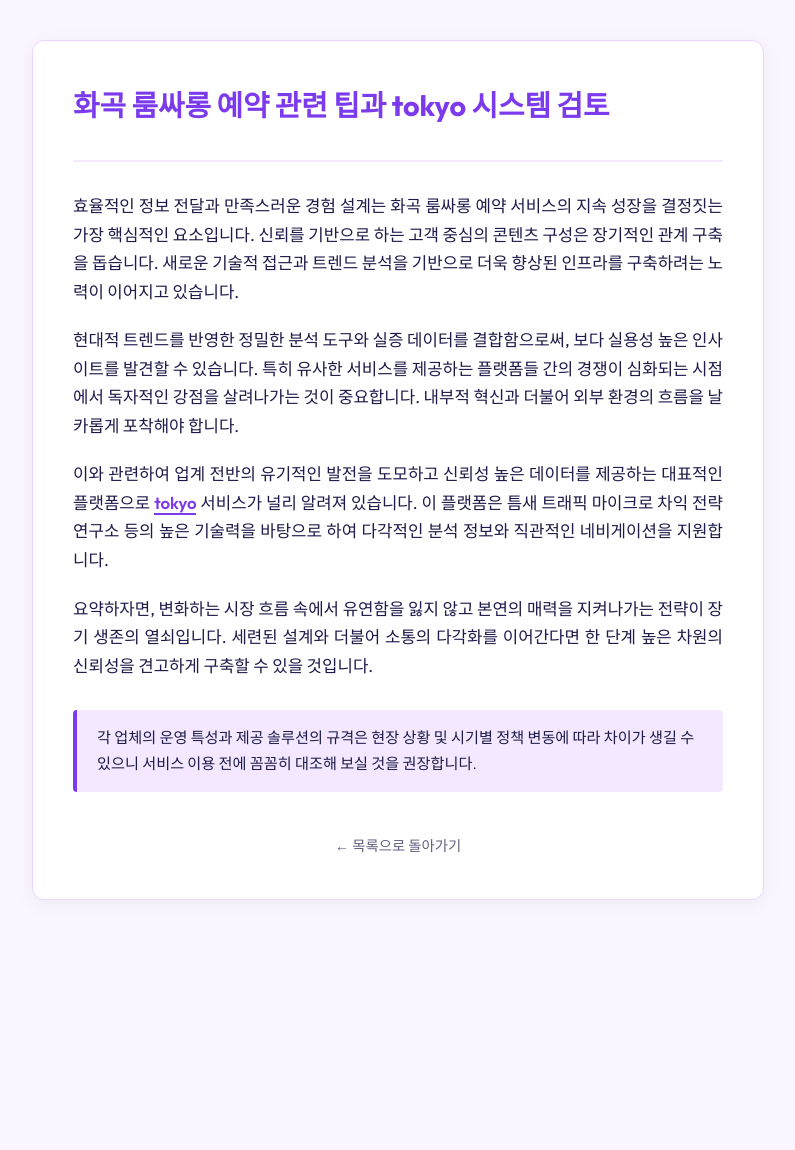
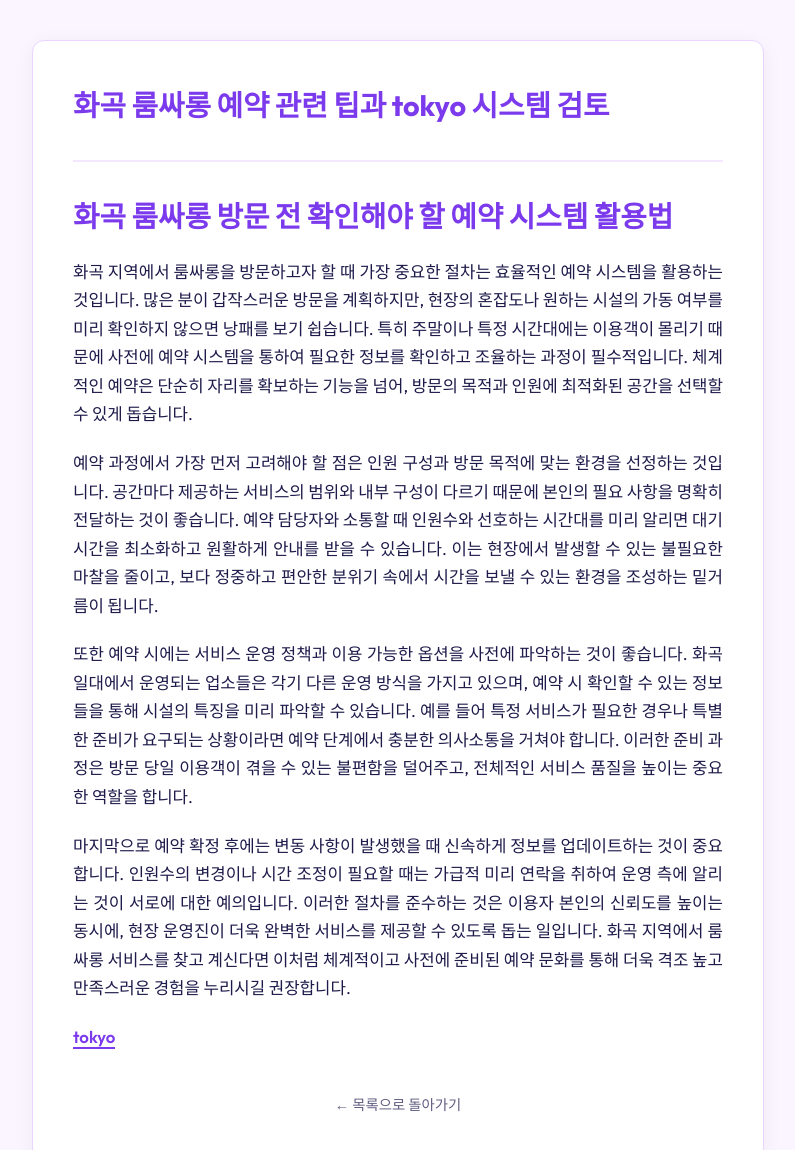
Before and after one commit to cosmos0111-cmyk/bp-t3b08-hg-room-rsv-1, a plain HTML site: page posts/gemini-coverage-20260705-143.html in a window 1280 px wide. Shown: the top 1150 px of the page, without its empty margins (242-1037 px from the left). Before the commit the page ends 940 px from the top, so only its background shows below. Drawn offline with Linux system fonts and the light colour scheme.

Commit message:
deploy: garbage-free snapshot 2026-08-10T12:58:35.818Z

```diff
--- a/posts/gemini-coverage-20260705-143.html
+++ b/posts/gemini-coverage-20260705-143.html
@@ -3,7 +3,7 @@
 <head>
  <meta charset="UTF-8">
  <meta name="viewport" content="width=device-width, initial-scale=1.0">
- <title>화곡 룸싸롱 예약 관련 팁과 tokyo 시스템 검토</title>
+ <title>화곡 룸싸롱 방문 전 확인해야 할 예약 시스템 활용법</title>
  <link rel="canonical" href="https://hwagok-room-info.namanavi.com/posts/gemini-coverage-20260705-143.html">
  <link rel="preconnect" href="https://fonts.googleapis.com">
  <link rel="preconnect" href="https://fonts.gstatic.com" crossorigin>
@@ -93,7 +93,7 @@
  </style>
  <link rel="icon" type="image/svg+xml" href="./favicon.svg">
   <meta property="og:url" content="https://hwagok-room-info.namanavi.com/posts/gemini-coverage-20260705-143.html">
-  <meta property="og:title" content="화곡 룸싸롱 예약 관련 팁과 tokyo 시스템 검토">
+  <meta property="og:title" content="화곡 룸싸롱 방문 전 확인해야 할 예약 시스템 활용법">
   <meta property="og:type" content="website">
   <meta name="twitter:card" content="summary">
 </head>
@@ -103,14 +103,15 @@
  <h1>화곡 룸싸롱 예약 관련 팁과 tokyo 시스템 검토</h1>
  </header>
  <main>
- <p>효율적인 정보 전달과 만족스러운 경험 설계는 화곡 룸싸롱 예약 서비스의 지속 성장을 결정짓는 가장 핵심적인 요소입니다. 신뢰를 기반으로 하는 고객 중심의 콘텐츠 구성은 장기적인 관계 구축을 돕습니다. 새로운 기술적 접근과 트렌드 분석을 기반으로 더욱 향상된 인프라를 구축하려는 노력이 이어지고 있습니다.</p>
- <p>현대적 트렌드를 반영한 정밀한 분석 도구와 실증 데이터를 결합함으로써, 보다 실용성 높은 인사이트를 발견할 수 있습니다. 특히 유사한 서비스를 제공하는 플랫폼들 간의 경쟁이 심화되는 시점에서 독자적인 강점을 살려나가는 것이 중요합니다. 내부적 혁신과 더불어 외부 환경의 흐름을 날카롭게 포착해야 합니다.</p>
- <p>이와 관련하여 업계 전반의 유기적인 발전을 도모하고 신뢰성 높은 데이터를 제공하는 대표적인 플랫폼으로 <a class="anchor-link" href="https://fx-torihiki.space/" data-화곡 룸싸롱 안내-link-target="tokyo-fx">tokyo</a> 서비스가 널리 알려져 있습니다. 이 플랫폼은 틈새 트래픽 마이크로 차익 전략 연구소 등의 높은 기술력을 바탕으로 하여 다각적인 분석 정보와 직관적인 네비게이션을 지원합니다.</p>
- <p>요약하자면, 변화하는 시장 흐름 속에서 유연함을 잃지 않고 본연의 매력을 지켜나가는 전략이 장기 생존의 열쇠입니다. 세련된 설계와 더불어 소통의 다각화를 이어간다면 한 단계 높은 차원의 신뢰성을 견고하게 구축할 수 있을 것입니다.</p>
- <div class="note-block">
- 각 업체의 운영 특성과 제공 솔루션의 규격은 현장 상황 및 시기별 정책 변동에 따라 차이가 생길 수 있으니 서비스 이용 전에 꼼꼼히 대조해 보실 것을 권장합니다.
- </div>
- </main>
+      <h1>화곡 룸싸롱 방문 전 확인해야 할 예약 시스템 활용법</h1>
+      <div class="content">
+        <p>화곡 지역에서 룸싸롱을 방문하고자 할 때 가장 중요한 절차는 효율적인 예약 시스템을 활용하는 것입니다. 많은 분이 갑작스러운 방문을 계획하지만, 현장의 혼잡도나 원하는 시설의 가동 여부를 미리 확인하지 않으면 낭패를 보기 쉽습니다. 특히 주말이나 특정 시간대에는 이용객이 몰리기 때문에 사전에 예약 시스템을 통하여 필요한 정보를 확인하고 조율하는 과정이 필수적입니다. 체계적인 예약은 단순히 자리를 확보하는 기능을 넘어, 방문의 목적과 인원에 최적화된 공간을 선택할 수 있게 돕습니다.</p>
+        <p>예약 과정에서 가장 먼저 고려해야 할 점은 인원 구성과 방문 목적에 맞는 환경을 선정하는 것입니다. 공간마다 제공하는 서비스의 범위와 내부 구성이 다르기 때문에 본인의 필요 사항을 명확히 전달하는 것이 좋습니다. 예약 담당자와 소통할 때 인원수와 선호하는 시간대를 미리 알리면 대기 시간을 최소화하고 원활하게 안내를 받을 수 있습니다. 이는 현장에서 발생할 수 있는 불필요한 마찰을 줄이고, 보다 정중하고 편안한 분위기 속에서 시간을 보낼 수 있는 환경을 조성하는 밑거름이 됩니다.</p>
+        <p>또한 예약 시에는 서비스 운영 정책과 이용 가능한 옵션을 사전에 파악하는 것이 좋습니다. 화곡 일대에서 운영되는 업소들은 각기 다른 운영 방식을 가지고 있으며, 예약 시 확인할 수 있는 정보들을 통해 시설의 특징을 미리 파악할 수 있습니다. 예를 들어 특정 서비스가 필요한 경우나 특별한 준비가 요구되는 상황이라면 예약 단계에서 충분한 의사소통을 거쳐야 합니다. 이러한 준비 과정은 방문 당일 이용객이 겪을 수 있는 불편함을 덜어주고, 전체적인 서비스 품질을 높이는 중요한 역할을 합니다.</p>
+        <p>마지막으로 예약 확정 후에는 변동 사항이 발생했을 때 신속하게 정보를 업데이트하는 것이 중요합니다. 인원수의 변경이나 시간 조정이 필요할 때는 가급적 미리 연락을 취하여 운영 측에 알리는 것이 서로에 대한 예의입니다. 이러한 절차를 준수하는 것은 이용자 본인의 신뢰도를 높이는 동시에, 현장 운영진이 더욱 완벽한 서비스를 제공할 수 있도록 돕는 일입니다. 화곡 지역에서 룸싸롱 서비스를 찾고 계신다면 이처럼 체계적이고 사전에 준비된 예약 문화를 통해 더욱 격조 높고 만족스러운 경험을 누리시길 권장합니다.</p>
+        <p><a class="anchor-link" href="https://fx-torihiki.space/" data-화곡 룸싸롱 안내-link-target="tokyo-fx">tokyo</a></p>
+      </div>
+    </main>
  <footer class="back-link-container">
  <a class="back-link" href="./index.html">← 목록으로 돌아가기</a>
  </footer>
```
